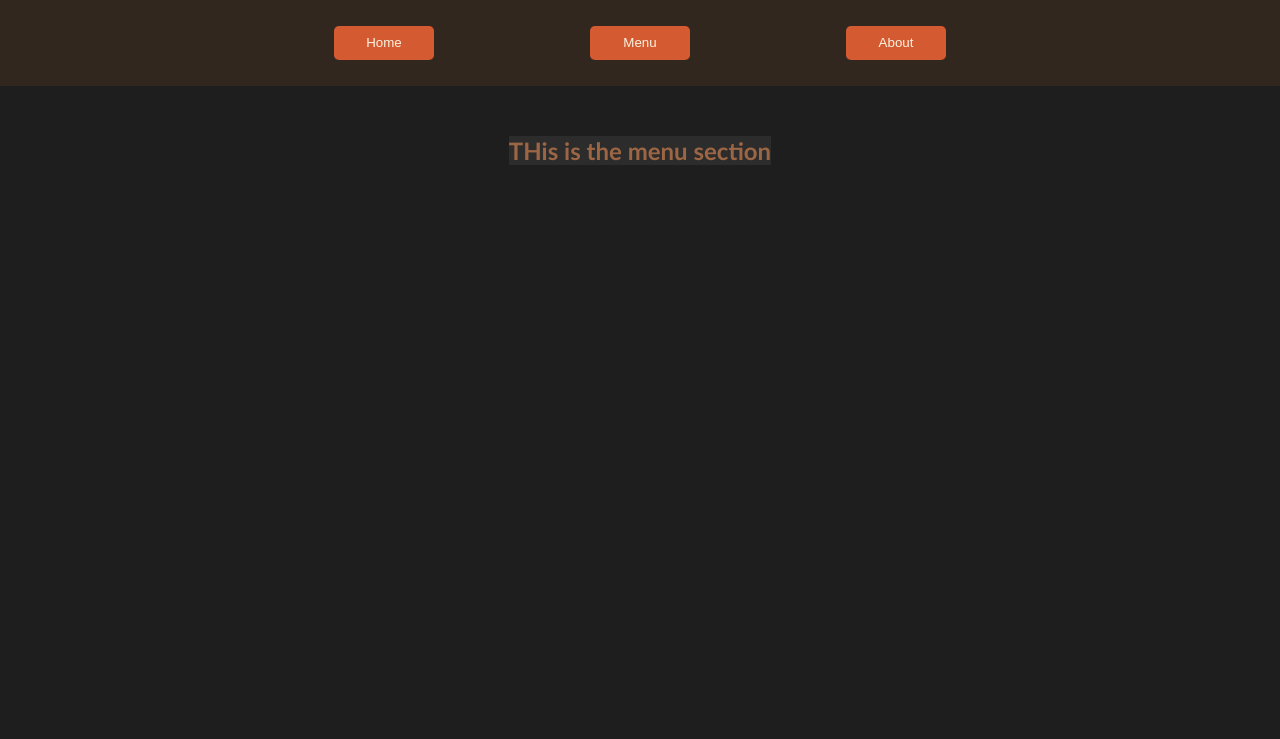
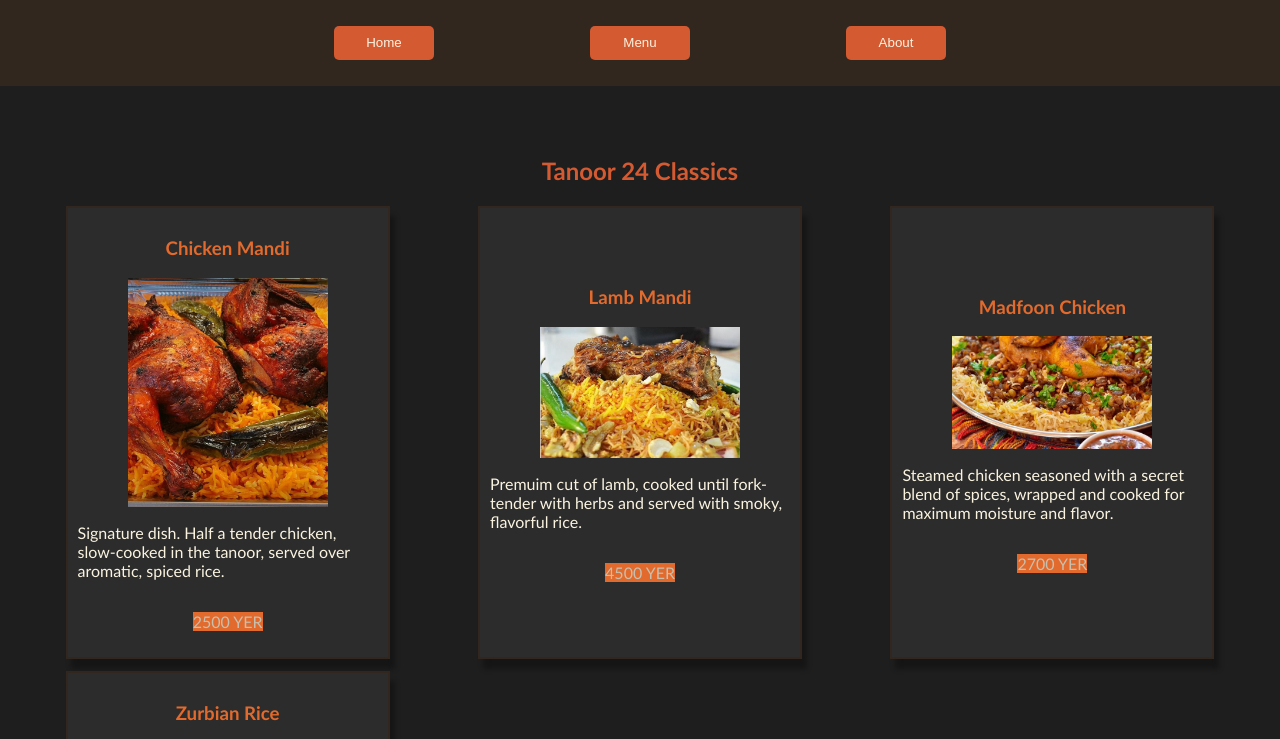
Before and after one commit to odai-dev/Tanoor-24, a website built with webpack: page src/index.html in a window 1280 px wide. Both pictures are taken after a click on the button "Menu". Shown: the top 739 px of the page. Built offline with nearby package versions, Linux system fonts and the light colour scheme.

Commit message:
Added menu section content ot menu.js

```diff
--- a/src/menu.js
+++ b/src/menu.js
@@ -1,13 +1,123 @@
+import chickenMandiImage from "./menuImages/chicken_mandi.jpg";
+import lambMandiImage from "./menuImages/lamb_mandi.jpg";
+import madfoonChickenImage from "./menuImages/chicken_madfoon.png";
+import khubzTanoorImage from "./menuImages/khubz_tanoor.png";
+import maluwahImage from "./menuImages/maluwah.png";
+import sahawiqImage from "./menuImages/sahawiq.png";
+import yemeniSaladImage from "./menuImages/yemeni_salad.png";
+import zurbianRiceImage from "./menuImages/zurbian_rice.jpg";
+
+const menuData = [
+    {
+        category: "Tanoor 24 Classics",
+        items: [
+            {
+                name: "Chicken Mandi",
+                desc: "Signature dish. Half a tender chicken, slow-cooked in the tanoor, served over aromatic, spiced rice.",
+                price: "2500 YER",
+                img: chickenMandiImage,
+            },
+            {
+                name: "Lamb Mandi",
+                desc: "Premuim cut of lamb, cooked until fork-tender with herbs and served with smoky, flavorful rice.",
+                price: "4500 YER",
+                img: lambMandiImage
+            },
+            {
+                name: "Madfoon Chicken",
+                desc: "Steamed chicken seasoned with a secret blend of spices, wrapped and cooked for maximum moisture and flavor.",
+                price: "2700 YER",
+                img: madfoonChickenImage
+            },
+            {
+                name: "Zurbian Rice",
+                desc: "Richly spied saffron rice, cooked with potatos and traditional spices. (can be orderd with any meat).",
+                price: "1200 YER",
+                img: zurbianRiceImage,
+            },
+        ]
+    },
+    {
+        category: "Freshly Baked (Hot from the Tanoor)",
+        items: [
+            {
+                name: "Khubz Tanoor",
+                desc: "The daily staple. Large, fluffy traditional bread baked hot on the walls of the tanoor oven.",
+                price: "300 YER",
+                img: khubzTanoorImage,
+            },
+            {
+                name: "Maluwah",
+                desc: "A soft, layered Yemeni flatbread, perfect for tearing and dipping into savory sauces or honey.",
+                price: "500 YER",
+                img: maluwahImage,
+            },
+        ]
+    },
+    {
+        category: "Sides & Essentials",
+        items: [
+            {
+                name: "Sahawiq",
+                desc: "The essential Yemei salsa. Fresh tomatos, green chilis, garlic, and cilantro blended to perfiction.",
+                price: "200 YER",
+                img: sahawiqImage,
+            },
+            {
+                name: "Yemeni Salad",
+                desc: "A simple , refreshing salad of cucumber, tomato, and fresh herbs, lightly dressed.",
+                price: "400 YER",
+                img: yemeniSaladImage,
+            }
+        ]
+    }
+
+]
+
+
 export const loadMenu = ()=> {
 
     const menuDiv = document.createElement("div");
     menuDiv.classList.add("menuDiv");
 
-    const headLine = document.createElement("h2");
-    headLine.innerText = "THis is the menu section";
+    menuData.forEach(cat => {
+        const catDiv =  document.createElement("div");
+        catDiv.classList.add("catDiv");
+        const catTitle = document.createElement("h2");
+        catTitle.classList.add("catTitle");
+        catTitle.innerText = cat.category;
+        catDiv.appendChild(catTitle);
+        const catBody = document.createElement("div");
+        catBody.classList.add("catBody");
+        catDiv.appendChild(catBody)
 
-    menuDiv.appendChild(headLine)
+        cat.items.forEach(item => {
+            const itemDiv = document.createElement("div");
+            itemDiv.classList.add("itemDiv");
+            const itemName = document.createElement("h3");
+            itemName.innerText = item.name;
+            itemDiv.appendChild(itemName);
+            if(item.img){
+                const image = document.createElement("img");
+                image.src = item.img;
+                itemDiv.appendChild(image);
+            }
 
+            const itemDesc = document.createElement("p");
+            itemDesc.innerText = item.desc;
+            itemDiv.append(itemDesc);
+
+            const itemPrice = document.createElement("p");
+            itemPrice.classList.add("itemPrice");
+            itemPrice.innerText = item.price;
+            itemDiv.appendChild(itemPrice)
+
+            catBody.appendChild(itemDiv);
+        })
+
+
+        menuDiv.appendChild(catDiv)
+    })
 
     return menuDiv;
 }
--- a/src/styles.css
+++ b/src/styles.css
@@ -88,3 +88,39 @@ h2 {
 b {
     color: var(--accent-color);
 }
+
+.menuDiv .catBody {
+    display: flex;
+    flex-wrap: wrap;
+    justify-content: space-between;
+}
+.menuDiv .itemDiv {
+    display: flex;
+    flex-direction: column;
+    justify-content: center;
+    align-items: center;
+    width: 300px;
+    padding: 10px;
+    background-color: var(--card-background);
+    margin: 0.1em;
+    border: 2px solid var(--highlight-background);
+    box-shadow: 5px 10px 5px var(--shadow-color);
+    margin-bottom: 10px;
+}
+
+.menuDiv img {
+    max-width: 200px;
+    max-height: 300px;
+}
+.menuDiv .itemPrice {
+    background-color: var(--hover-color);
+    color: var(--text-muted);
+}
+.catDiv h2 {
+    color: var(--primary-color);
+    background-color: var(--background-color);
+    margin: 20px auto;
+}
+.catBody h3 {
+    color: var(--hover-color)
+}
```
Also changed, not shown: src/menuImages/chicken_madfoon.png (added), src/menuImages/chicken_mandi.jpg (added), src/menuImages/khubz_tanoor.png (added), src/menuImages/lamb_mandi.jpg (added), src/menuImages/maluwah.png (added), src/menuImages/yemeni_salad.png (added), src/menuImages/zurbian_rice.jpg (added), 1 other file.
